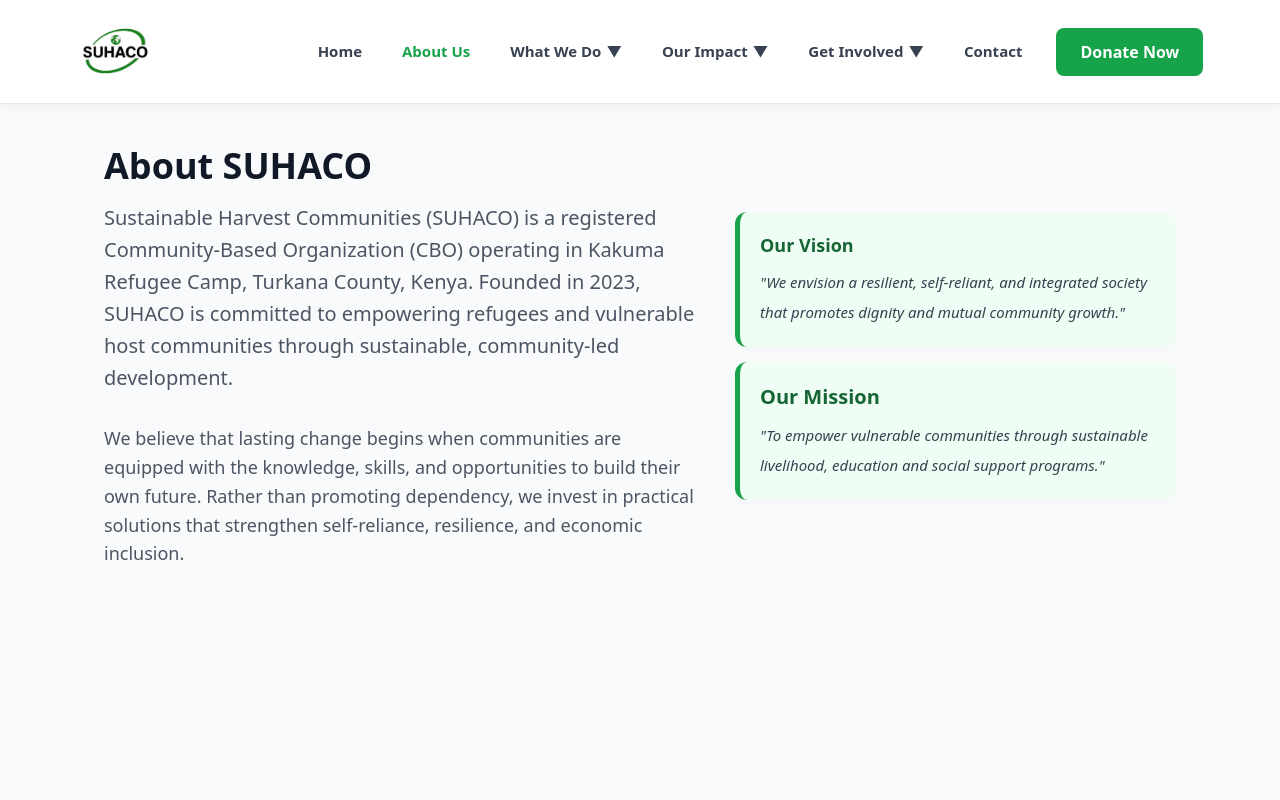
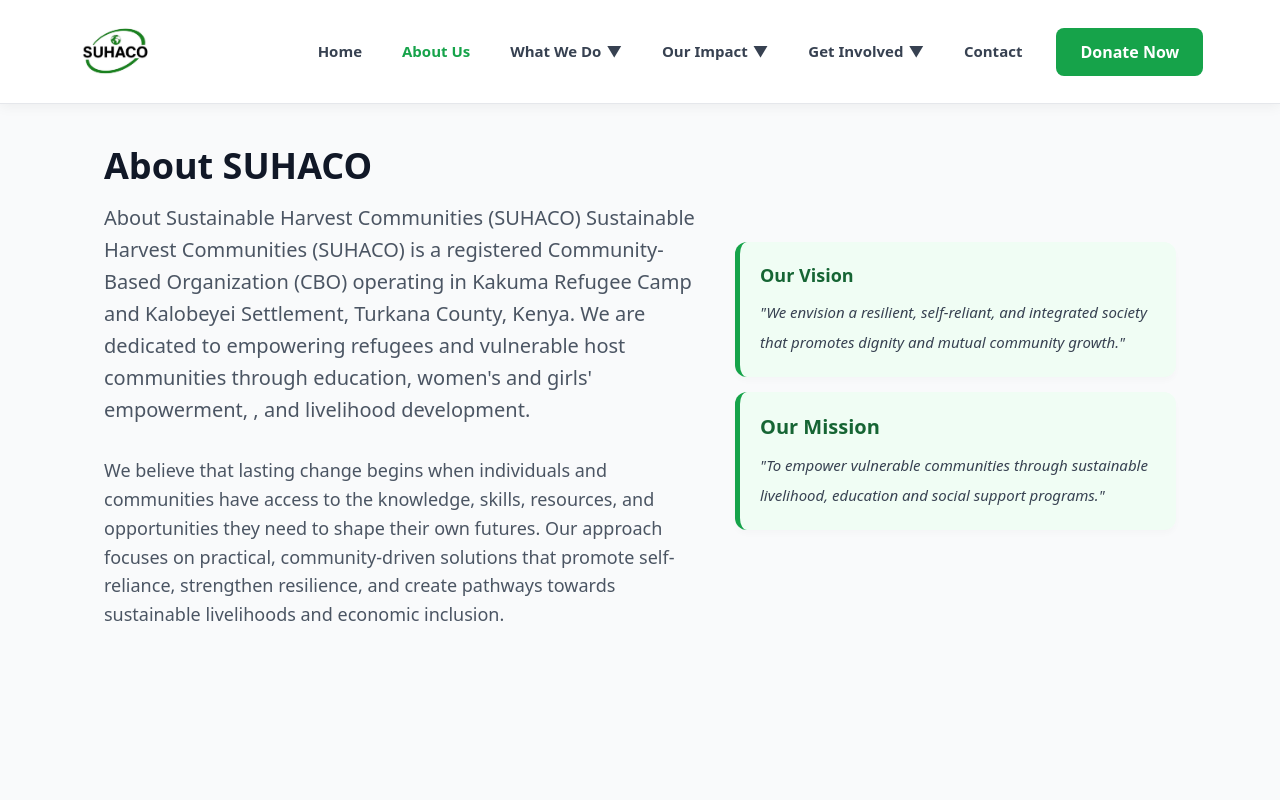
Before and after one commit to LurhakongolaB/-HarvestCommunities, a React (Vite) app in the folder frontend/: page /about in a window 1280 px wide. Shown: the top 800 px of the page. Built offline with nearby package versions, Linux system fonts and the light colour scheme.

Commit message:
updated about page

```diff
--- a/frontend/src/pages/public/AboutPage.jsx
+++ b/frontend/src/pages/public/AboutPage.jsx
@@ -11,10 +11,14 @@ export default function AboutPage() {
             About SUHACO
           </h1>
           <p style={{ fontSize: '20px', color: '#4b5563', lineHeight: '1.6', marginBottom: '30px' }}>
-            Sustainable Harvest Communities (SUHACO) is a registered Community-Based Organization (CBO) operating in Kakuma Refugee Camp, Turkana County, Kenya. Founded in 2023, SUHACO is committed to empowering refugees and vulnerable host communities through sustainable, community-led development.
+           About Sustainable Harvest Communities (SUHACO)
+
+Sustainable Harvest Communities (SUHACO) is a registered Community-Based Organization (CBO) operating in Kakuma Refugee Camp and Kalobeyei Settlement, Turkana County, Kenya. We are dedicated to empowering refugees and vulnerable host communities through education, women's and girls' empowerment, , and livelihood development.
+
+
           </p>
           <p style={{ fontSize: '18px', color: '#4b5563', lineHeight: '1.6', margin: 0 }}>
-            We believe that lasting change begins when communities are equipped with the knowledge, skills, and opportunities to build their own future. Rather than promoting dependency, we invest in practical solutions that strengthen self-reliance, resilience, and economic inclusion.
+            We believe that lasting change begins when individuals and communities have access to the knowledge, skills, resources, and opportunities they need to shape their own futures. Our approach focuses on practical, community-driven solutions that promote self-reliance, strengthen resilience, and create pathways towards sustainable livelihoods and economic inclusion.
           </p>
         </div>
 
```
